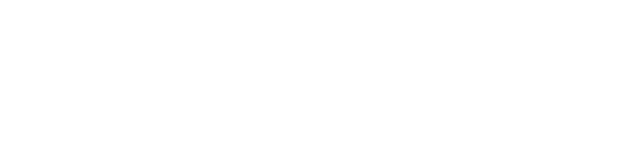
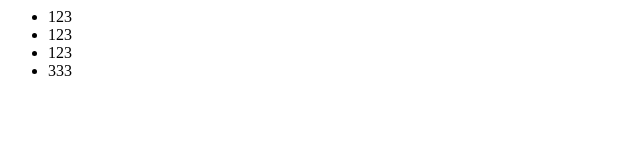
Before and after one commit to puffynNeroun/lesson2, a plain HTML site: page index.html in a window 1280 px wide. Shown: the whole page, without its empty margins (0-640 px from the left). Drawn offline with Linux system fonts and the light colour scheme.

Commit message:
add ul+li

```diff
--- a/index.html
+++ b/index.html
@@ -8,6 +8,14 @@
 	<title>Document</title>
 </head>
 <body>
+<div class="wrapper">
+	<ul>
+		<li>123</li>
+		<li>123</li>
+		<li>123</li>
+		<li>333</li>
+	</ul>
+</div>
 	<script src="assets/js/script.js"></script>
 </body>
 </html>
```
